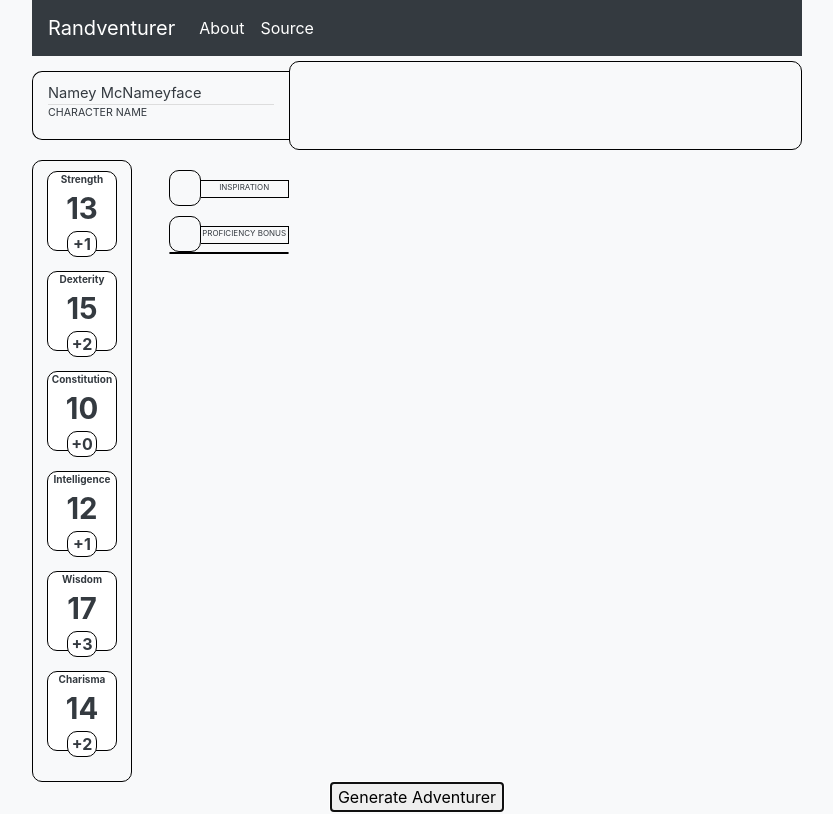
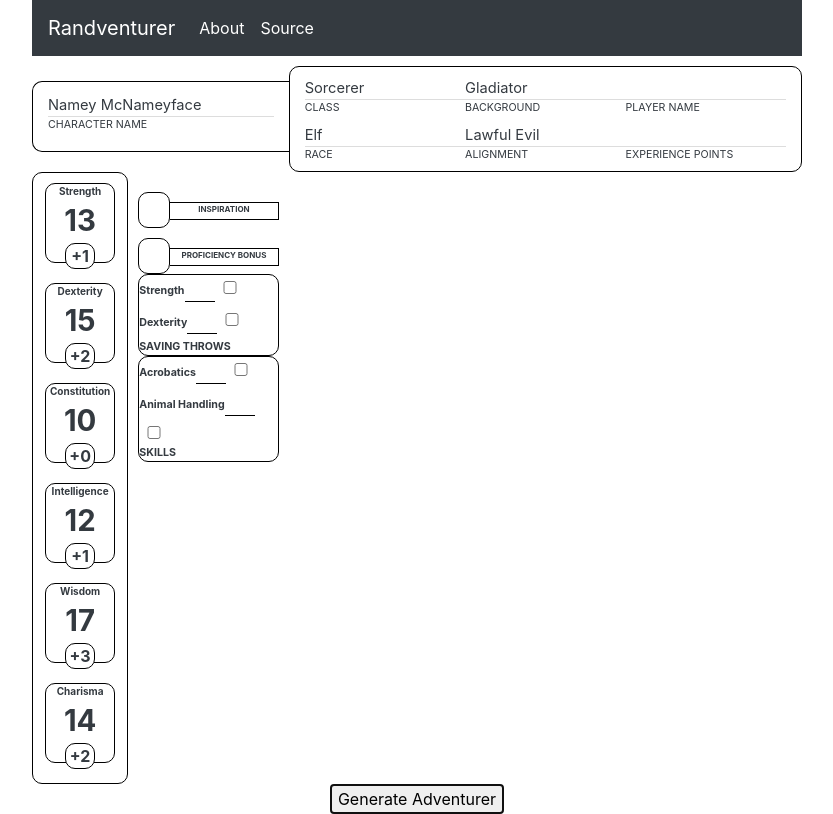
Before and after one commit to benjamincampbell/randventurer-old, an Angular app: page / in a window 1280 px wide. Both pictures are taken after a click on the button "Generate Adventurer". Shown: the whole page, without its empty margins (223-1056 px from the left). Built offline with nearby package versions, Linux system fonts and the light colour scheme.

Commit message:
Some html updates

```diff
--- a/src/app/adventurer-view/adventurer-view.component.html
+++ b/src/app/adventurer-view/adventurer-view.component.html
@@ -1,4 +1,4 @@
-<div class="bg-light text-dark" *ngIf="adventurer">
+<div class="bg-white text-dark adventurer" *ngIf="adventurer">
     <div class="row">
         <div class="charname col-md-4">
             <label class="infolabel">CHARACTER NAME</label>
@@ -6,9 +6,33 @@
         </div>
         <div class="charinfo col-md-8">
             <ul>
-                <li *ngFor="let i of adventurer.info">
+                <!-- <li *ngFor="let i of adventurer.info">
                     <label class="infolabel">{{ i.name }}</label>
                     <div class="infovalue">{{ i.value.name }}</div>
+                </li> -->
+                <li>
+                  <label class="infolabel">CLASS</label>
+                  <div class="infovalue">{{adventurer.class.name}}</div>
+                </li>
+                <li>
+                  <label class="infolabel">BACKGROUND</label>
+                  <div class="infovalue">{{adventurer.background.name}}</div>
+                </li>
+                <li>
+                  <label class="infolabel">PLAYER NAME</label>
+                  <div class="infovalue"></div>
+                </li>
+                <li>
+                  <label class="infolabel">RACE</label>
+                  <div class="infovalue">{{adventurer.race.name}}</div>
+                </li>
+                <li>
+                  <label class="infolabel">ALIGNMENT</label>
+                  <div class="infovalue">{{adventurer.alignment.name}}</div>
+                </li>
+                <li>
+                  <label class="infolabel">EXPERIENCE POINTS</label>
+                  <div class="infovalue"></div>
                 </li>
             </ul>
         </div>
@@ -41,15 +65,39 @@
                   <li *ngFor="let savingthrow of adventurer.savingthrows">
                     <label>{{savingthrow.name}}</label>
                   </li>
+                  <li>
+                    <label class="statappslabel">Strength</label>
+                    <input class="statappsinput" type="text">
+                    <input class="statappsinput" type="checkbox">
+                  </li>
+                  <li>
+                    <label class="statappslabel">Dexterity</label>
+                    <input class="statappsinput" type="text">
+                    <input class="statappsinput" type="checkbox">
+                  </li>
+                  <div class="statappslabel">SAVING THROWS</div>
                 </div>
                 <div class="skills">
                   <li *ngFor="let skill of adventurer.skills">
                     <label>{{skill.name}}</label>
                   </li>
+                  <li>
+                    <label class="statappslabel">Acrobatics</label>
+                    <input class="statappsinput" type="text">
+                    <input class="statappsinput" type="checkbox">
+                  </li>
+                  <li>
+                    <label class="statappslabel">Animal Handling</label>
+                    <input class="statappsinput" type="text">
+                    <input class="statappsinput" type="checkbox">
+                  </li>
+                  <div class="statappslabel">SKILLS</div>
                 </div>
             </div>
         </div>
-        <div class="col-8">
+        <div class="col-4">
+        </div>
+        <div class="col-4">
         </div>
     </div>
 
--- a/src/app/app.component.html
+++ b/src/app/app.component.html
@@ -1,7 +1,7 @@
 <app-top-bar></app-top-bar>
 
 <div class="container">
-    <div class="col-md-12 bg-light">
+    <div class="col-md-12 bg-white">
         <router-outlet></router-outlet>
     </div>
 </div>
--- a/src/index.html
+++ b/src/index.html
@@ -8,7 +8,7 @@
   <link rel="icon" type="image/x-icon" href="favicon.ico">
 </head>
 <!--<body class="bg-dark text-light">-->
-<body class="bg-light appbody">
+<body class="bg-white appbody">
   <app-root></app-root>
 </body>
 </html>
--- a/src/styles.css
+++ b/src/styles.css
@@ -7,6 +7,10 @@ html {
 .appbody {
     margin: auto;
     width: 800px;
+}
+
+.adventurer {
+  margin: 10px 0px 0px 0px;
 }
 
 .compbody {
@@ -27,12 +31,13 @@ html {
 .charinfo {
     border: 1px solid black;
     border-radius: 10px;
-    padding: 20px 0px 0px 0px;
-    margin: 5px 0px 10px 0px;
+    padding: 0px 0px 0px 0px;
+    margin: 0px 0px 0px 0px;
 }
 
 .charinfo ul {
-    padding: 0px 0px 0px 0px;
+    padding: 10px 0px 0px 0px;
+    margin: 0px;
     display: flex;
     flex-wrap: wrap;
 }
@@ -40,7 +45,7 @@ html {
 .charinfo ul li {
     display: flex;
     flex-direction: column-reverse;
-    margin: 0px 10px 0px 10px;
+    width: 33.33333%;
 }
 
 .infolabel {
@@ -101,16 +106,8 @@ html {
     font-weight: bold;
     border: 1px solid black;
     border-radius: 10px;
-    padding: 10px;
+    padding: 10px 10px 0px 10px;
 }
-
-/* .statapps {
-  width: 100px;
-  font-weight: bold;
-  border: 1px solid black;
-  border-radius: 10px;
-  padding: 10px;
-} */
 
 .statname {
     margin: 0px 0px 0px 0px;
@@ -118,6 +115,30 @@ html {
 
 .statvalue {
     font-size: 22pt;
+}
+
+.statapps {
+  font-weight: bold;
+  padding: 10px;
+}
+
+.statappslabel {
+  font-size: 8pt;
+}
+
+.statappscheck {
+  appearance: none;
+  width: 10px;
+  height: 10px;
+  border: 1px solid black;
+  border-radius: 10px;
+  order: 1;
+}
+
+input, textarea {
+  width: 30px;
+  border: 0;
+  border-bottom: 1px solid;
 }
 
 .singlevalue {
@@ -140,10 +161,17 @@ html {
     margin-top: 10px;
     display: flex;
     flex-direction: row;
-    width: 120px;
+    width: 100%;
 }
 
 .savingthrows {
     border: 1px solid black;
     border-radius: 10px;
+    list-style-type: none;
 }
+
+.skills {
+  border: 1px solid black;
+  border-radius: 10px;
+  list-style-type: none;
+}
```
